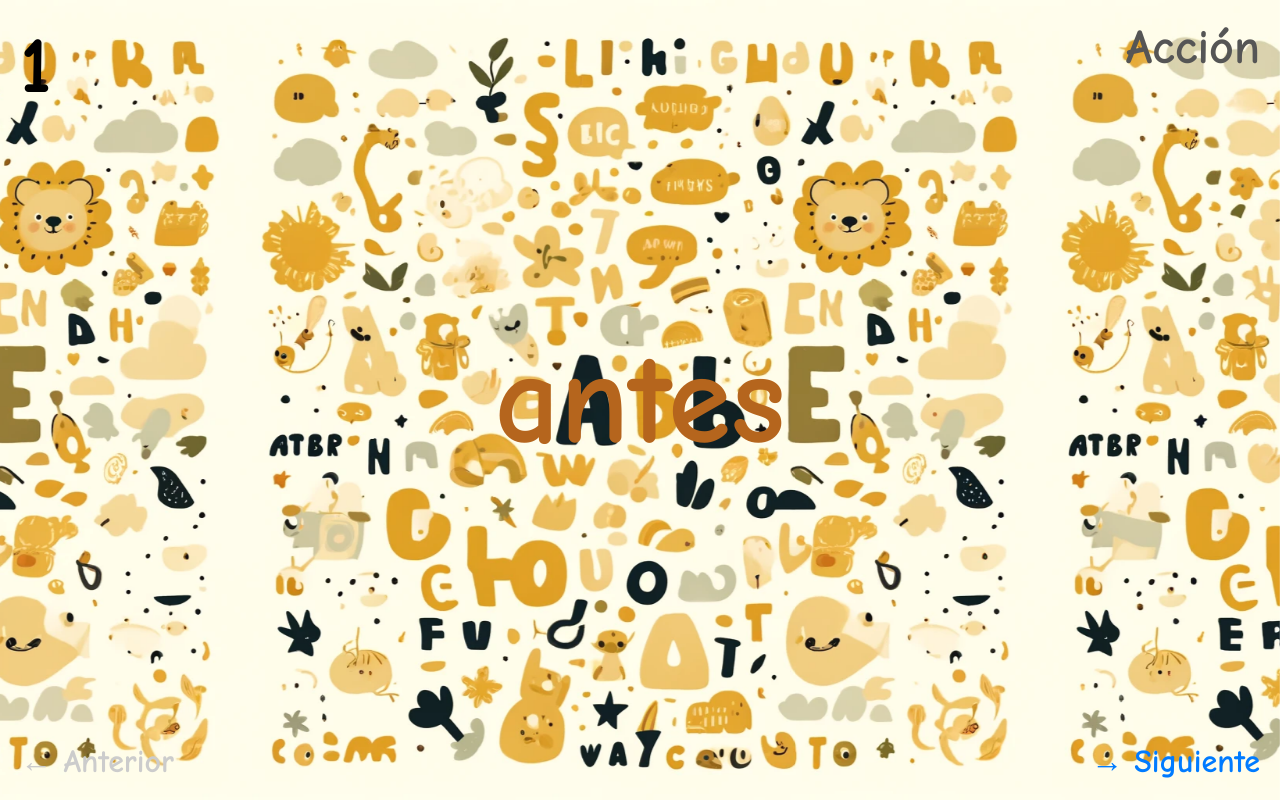
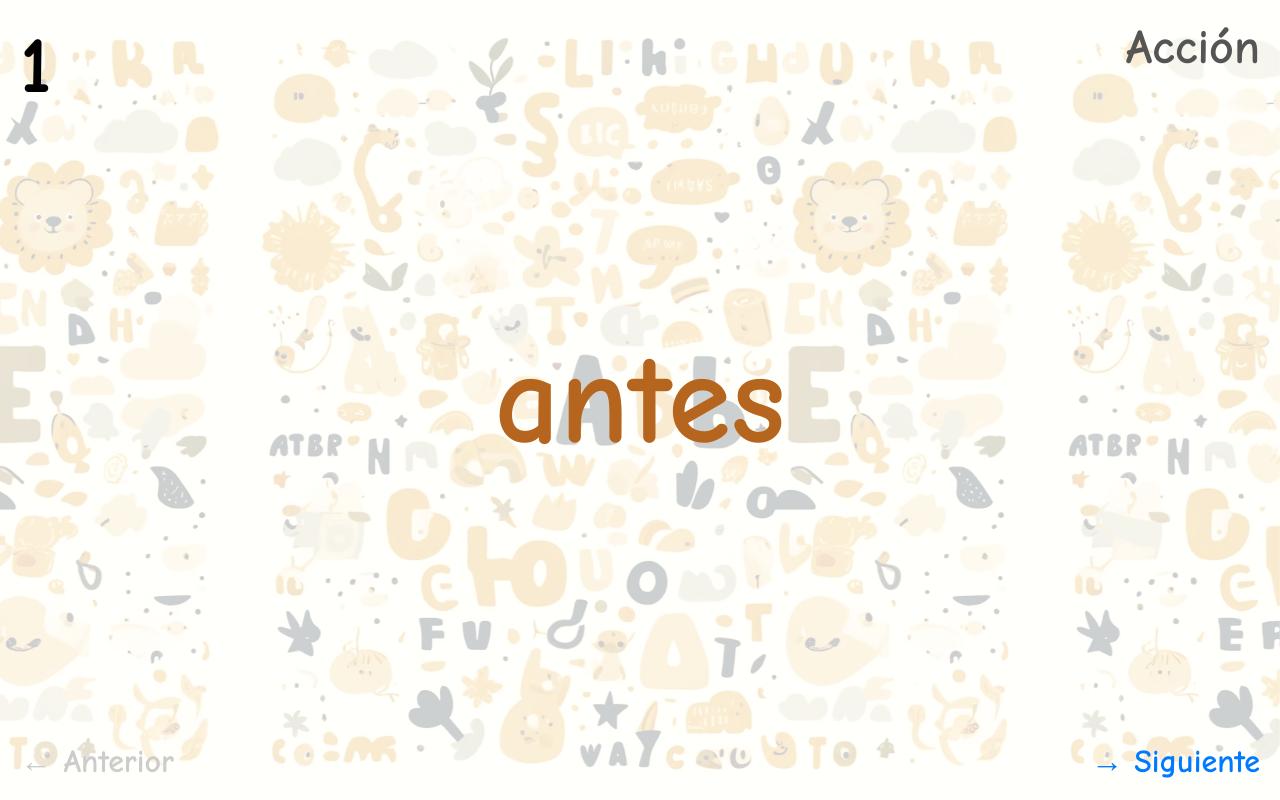
Before and after one commit to rodmontblack/JuegoDeletrea, a plain HTML site: page index.html in a window 1280 px wide. Drawn offline with Linux system fonts and the light colour scheme.

Commit message:
Update index.html

```diff
--- a/index.html
+++ b/index.html
@@ -25,7 +25,7 @@
             height: 100%;
             background: url('FONDO JUEGO.png') no-repeat center center fixed;
             background-size: cover;
-            opacity: 0.95; /* 80% transparency */
+            opacity: 0.2; /* 80% transparency */
             z-index: -1; /* Ensure the background is behind all content */
         }
         .number {
```
